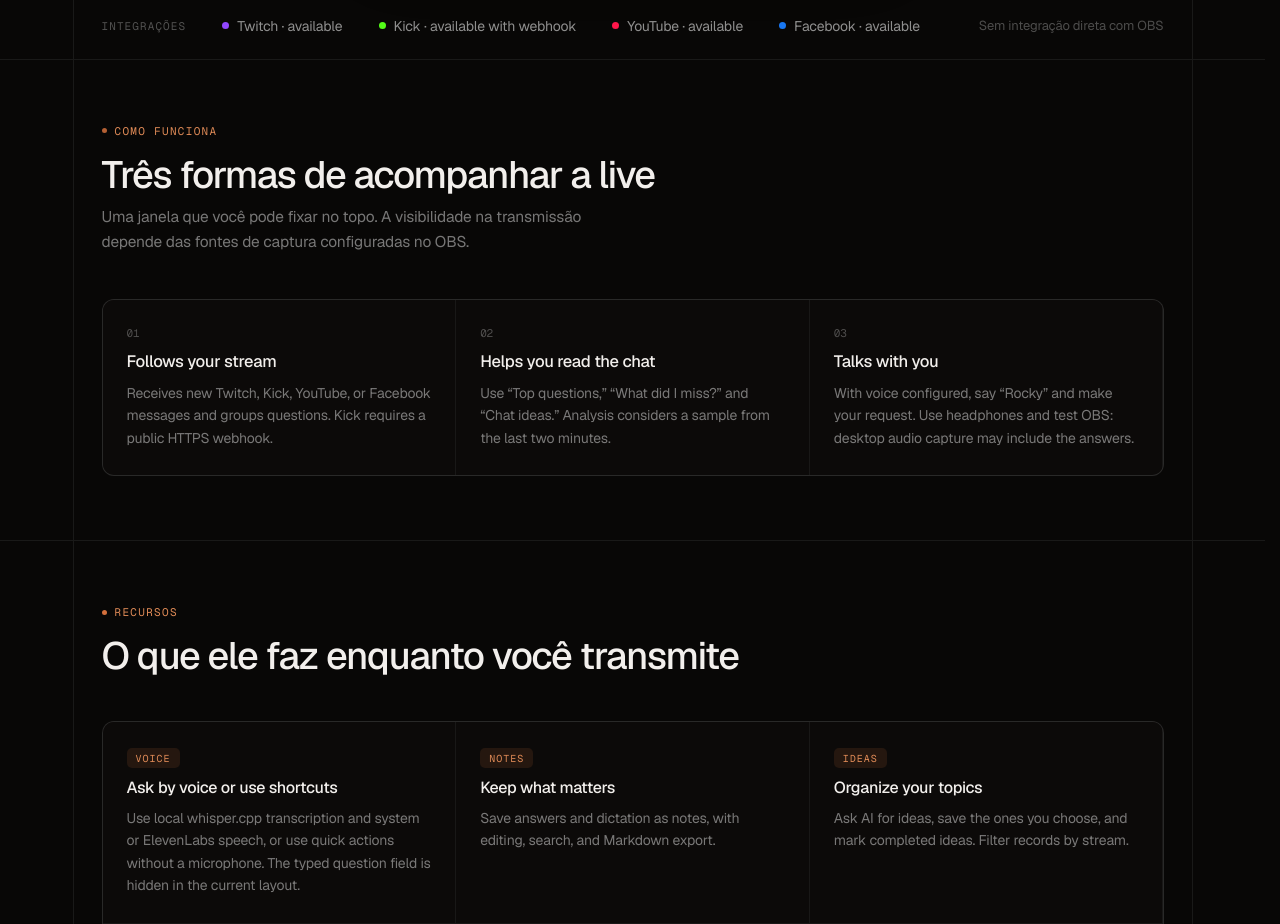
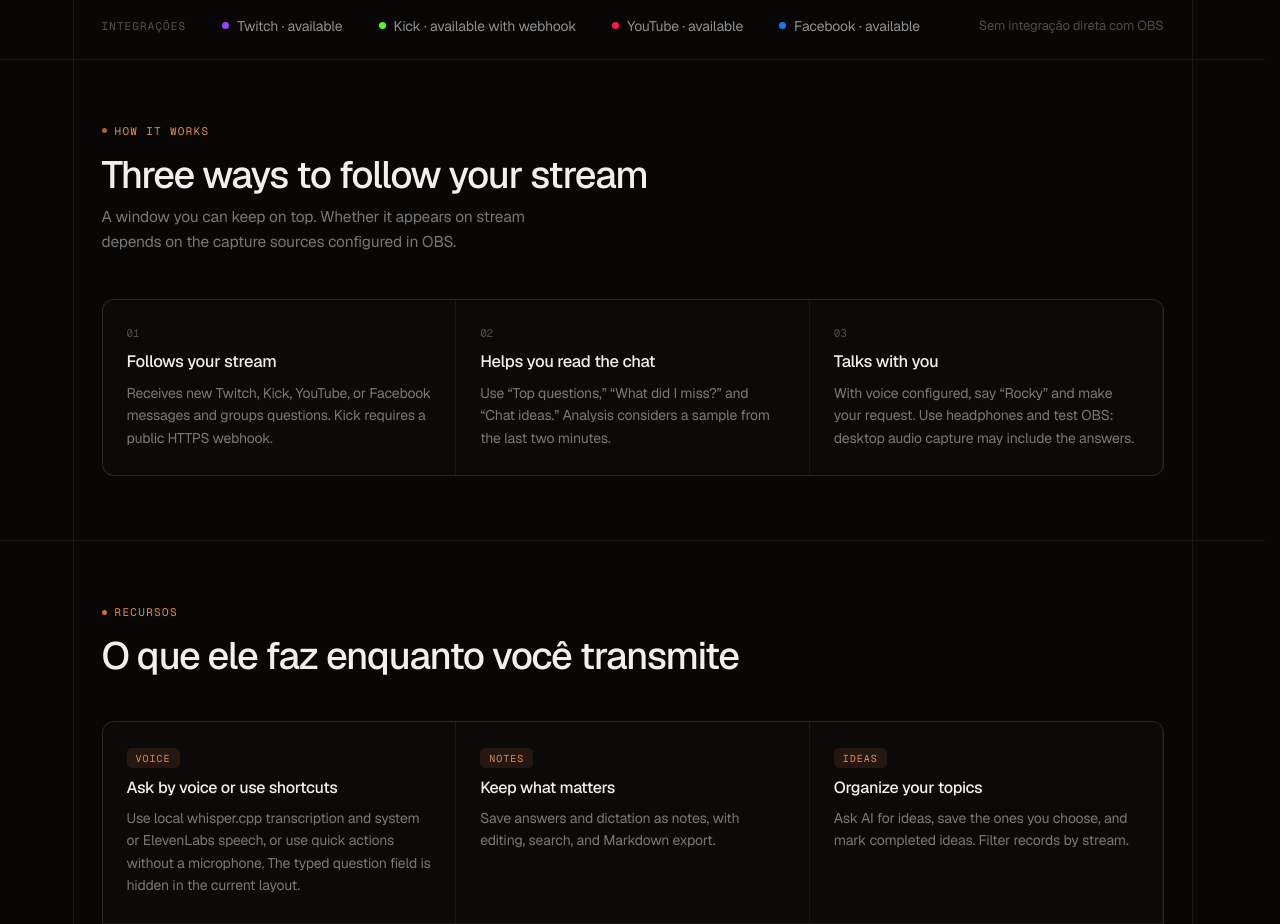
Before and after one commit to opensources-com-br/rocky, a Next.js app in the folder apps/web/: page / in a window 1280 px wide. Shown: the part 1560-2484 px from the top of the page. Built offline with nearby package versions, Linux system fonts and the light colour scheme.

Commit message:
feat: translate how Rocky works

```diff
--- a/apps/web/components/landing/HowItWorks.jsx
+++ b/apps/web/components/landing/HowItWorks.jsx
@@ -1,7 +1,8 @@
 import SiteFrame from "@/components/SiteFrame";
+import { localized } from "@/lib/i18n";
 import StepsGrid from "./StepsGrid";
 
-export default function HowItWorks({ steps }) {
+export default function HowItWorks({ locale, steps }) {
   return (<>
 <div id={"como"} style={{"borderBottom": "1px solid rgba(255,255,255,.07)"}}>
 <SiteFrame className="site-section">
@@ -9,13 +10,13 @@ export default function HowItWorks({ steps }) {
 <span style={{"width": "5px", "height": "5px", "borderRadius": "50%", "background": "#d4703c", "animation": "livepulse 2s ease-in-out infinite"}}>
 
 </span>
-{"COMO FUNCIONA "}
+{localized(locale, "HOW IT WORKS ", "COMO FUNCIONA ")}
 </div>
 <h2 style={{"margin": "16px 0 10px", "fontSize": "38px", "lineHeight": "1.1", "letterSpacing": "-.035em", "fontWeight": "500"}}>
-{"Três formas de acompanhar a live"}
+{localized(locale, "Three ways to follow your stream", "Três formas de acompanhar a live")}
 </h2>
 <p style={{"margin": "0 0 44px", "maxWidth": "480px", "fontSize": "15.5px", "lineHeight": "1.6", "color": "rgba(255,255,255,.45)"}}>
-{"Uma janela que você pode fixar no topo. A visibilidade na transmissão depende das fontes de captura configuradas no OBS."}
+{localized(locale, "A window you can keep on top. Whether it appears on stream depends on the capture sources configured in OBS.", "Uma janela que você pode fixar no topo. A visibilidade na transmissão depende das fontes de captura configuradas no OBS.")}
 </p>
 <StepsGrid steps={steps} />
 </SiteFrame>
```
